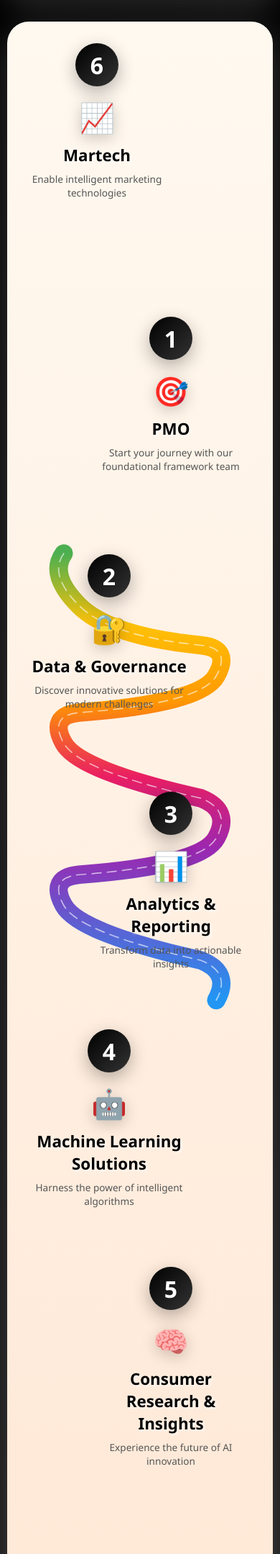
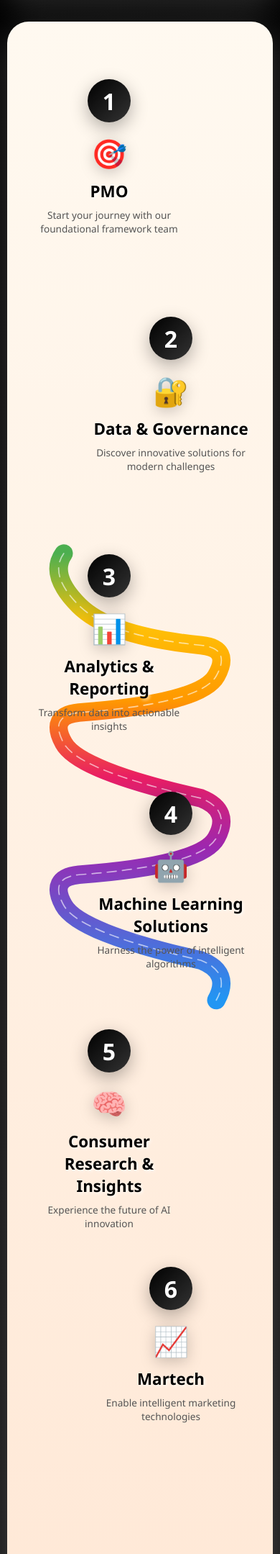
Before and after one commit to HARIBASKARA/eba-comcast-roadshow, a Flask app: template templates/projects.html in a window 390 px wide. Shown: the part 194-2353 px from the top of the page at 72% size. Run offline with Flask 3, Linux system fonts and the light colour scheme; the template is opened without the code that fills it, so the values that code supplies are empty.

Commit message:
Fix step ordering - use data-step attributes instead of nth-child

```diff
--- a/templates/projects.html
+++ b/templates/projects.html
@@ -152,12 +152,12 @@
             animation: fadeIn 0.8s ease-out backwards;
         }
 
-        .journey-step:nth-child(1) { animation-delay: 0.1s; }
-        .journey-step:nth-child(2) { animation-delay: 0.2s; }
-        .journey-step:nth-child(3) { animation-delay: 0.3s; }
-        .journey-step:nth-child(4) { animation-delay: 0.4s; }
-        .journey-step:nth-child(5) { animation-delay: 0.5s; }
-        .journey-step:nth-child(6) { animation-delay: 0.6s; }
+        .journey-step[data-step="1"] { animation-delay: 0.1s; }
+        .journey-step[data-step="2"] { animation-delay: 0.2s; }
+        .journey-step[data-step="3"] { animation-delay: 0.3s; }
+        .journey-step[data-step="4"] { animation-delay: 0.4s; }
+        .journey-step[data-step="5"] { animation-delay: 0.5s; }
+        .journey-step[data-step="6"] { animation-delay: 0.6s; }
 
         @keyframes fadeIn {
             from {
@@ -232,37 +232,37 @@
 
         /* Positioning for each step */
         /* Step 1 - Top Left */
-        .journey-step:nth-child(1) {
+        .journey-step[data-step="1"] {
             top: 50px;
             left: 10%;
         }
 
         /* Step 2 - Right */
-        .journey-step:nth-child(2) {
+        .journey-step[data-step="2"] {
             top: 350px;
             right: 10%;
         }
 
         /* Step 3 - Left */
-        .journey-step:nth-child(3) {
+        .journey-step[data-step="3"] {
             top: 650px;
             left: 10%;
         }
 
         /* Step 4 - Right */
-        .journey-step:nth-child(4) {
+        .journey-step[data-step="4"] {
             top: 950px;
             right: 10%;
         }
 
         /* Step 5 - Left */
-        .journey-step:nth-child(5) {
+        .journey-step[data-step="5"] {
             top: 1250px;
             left: 10%;
         }
 
         /* Step 6 - Bottom Right */
-        .journey-step:nth-child(6) {
+        .journey-step[data-step="6"] {
             top: 1550px;
             right: 10%;
         }
@@ -325,32 +325,32 @@
             }
 
             /* Adjust step positions for mobile */
-            .journey-step:nth-child(1) {
+            .journey-step[data-step="1"] {
                 left: 5%;
                 top: 50px;
             }
 
-            .journey-step:nth-child(2) {
+            .journey-step[data-step="2"] {
                 right: 5%;
                 top: 380px;
             }
 
-            .journey-step:nth-child(3) {
+            .journey-step[data-step="3"] {
                 left: 5%;
                 top: 710px;
             }
 
-            .journey-step:nth-child(4) {
+            .journey-step[data-step="4"] {
                 right: 5%;
                 top: 1040px;
             }
 
-            .journey-step:nth-child(5) {
+            .journey-step[data-step="5"] {
                 left: 5%;
                 top: 1370px;
             }
 
-            .journey-step:nth-child(6) {
+            .journey-step[data-step="6"] {
                 right: 5%;
                 top: 1700px;
             }
@@ -474,7 +474,7 @@
                 </svg>
 
                 <!-- Step 1: PMO -->
-                <div class="journey-step {% if '1' in visited_teams %}visited{% endif %}" onclick="goToProject('1')">
+                <div class="journey-step {% if '1' in visited_teams %}visited{% endif %}" data-step="1" onclick="goToProject('1')">
                     <div class="step-info">
                         <div class="step-number-badge">1</div>
                         <div class="road-character">🎯</div>
@@ -484,7 +484,7 @@
                 </div>
 
                 <!-- Step 2: Data & Governance -->
-                <div class="journey-step {% if '2' in visited_teams %}visited{% endif %}" onclick="goToProject('2')">
+                <div class="journey-step {% if '2' in visited_teams %}visited{% endif %}" data-step="2" onclick="goToProject('2')">
                     <div class="step-info">
                         <div class="step-number-badge">2</div>
                         <div class="road-character">🔐</div>
@@ -494,7 +494,7 @@
                 </div>
 
                 <!-- Step 3: Analytics & Reporting -->
-                <div class="journey-step {% if '3' in visited_teams %}visited{% endif %}" onclick="goToProject('3')">
+                <div class="journey-step {% if '3' in visited_teams %}visited{% endif %}" data-step="3" onclick="goToProject('3')">
                     <div class="step-info">
                         <div class="step-number-badge">3</div>
                         <div class="road-character">📊</div>
@@ -504,7 +504,7 @@
                 </div>
 
                 <!-- Step 4: Machine Learning Solutions -->
-                <div class="journey-step {% if '4' in visited_teams %}visited{% endif %}" onclick="goToProject('4')">
+                <div class="journey-step {% if '4' in visited_teams %}visited{% endif %}" data-step="4" onclick="goToProject('4')">
                     <div class="step-info">
                         <div class="step-number-badge">4</div>
                         <div class="road-character">🤖</div>
@@ -514,7 +514,7 @@
                 </div>
 
                 <!-- Step 5: Consumer Research & Insights -->
-                <div class="journey-step {% if '5' in visited_teams %}visited{% endif %}" onclick="goToProject('5')">
+                <div class="journey-step {% if '5' in visited_teams %}visited{% endif %}" data-step="5" onclick="goToProject('5')">
                     <div class="step-info">
                         <div class="step-number-badge">5</div>
                         <div class="road-character">🧠</div>
@@ -524,7 +524,7 @@
                 </div>
 
                 <!-- Step 6: Martech -->
-                <div class="journey-step {% if '6' in visited_teams %}visited{% endif %}" onclick="goToProject('6')">
+                <div class="journey-step {% if '6' in visited_teams %}visited{% endif %}" data-step="6" onclick="goToProject('6')">
                     <div class="step-info">
                         <div class="step-number-badge">6</div>
                         <div class="road-character">📈</div>
```
